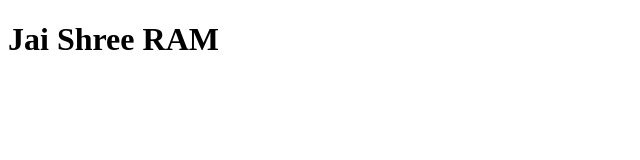
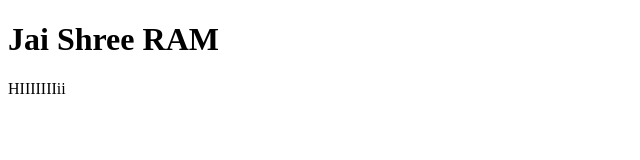
Before and after one commit to Ankitojha121212/Landing-Page-, a plain HTML site: page src/index.html in a window 1280 px wide. Shown: the full height of the page, 0-640 px from the left. Drawn offline with Linux system fonts and the light colour scheme.

```diff
--- a/src/index.html
+++ b/src/index.html
@@ -7,6 +7,7 @@
 </head>
 <body>
     <h1>Jai Shree RAM</h1>
+    <span>HIIIIIIIii</span>
 
 </body>
 </html>
```
